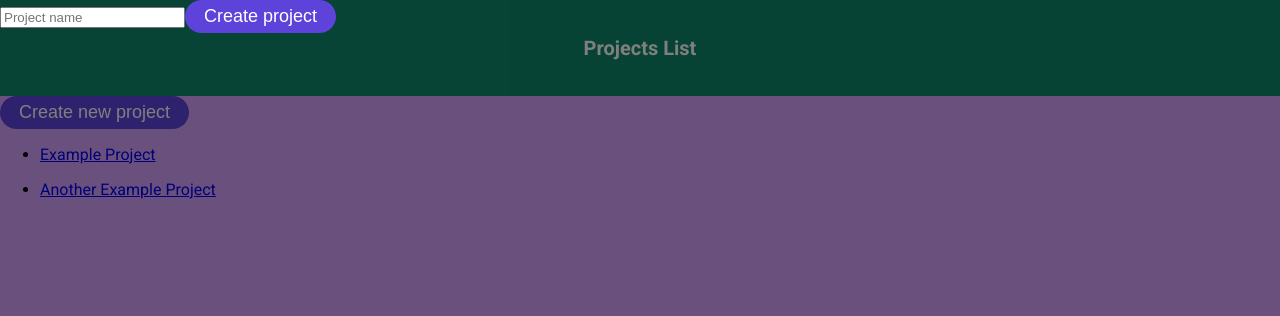
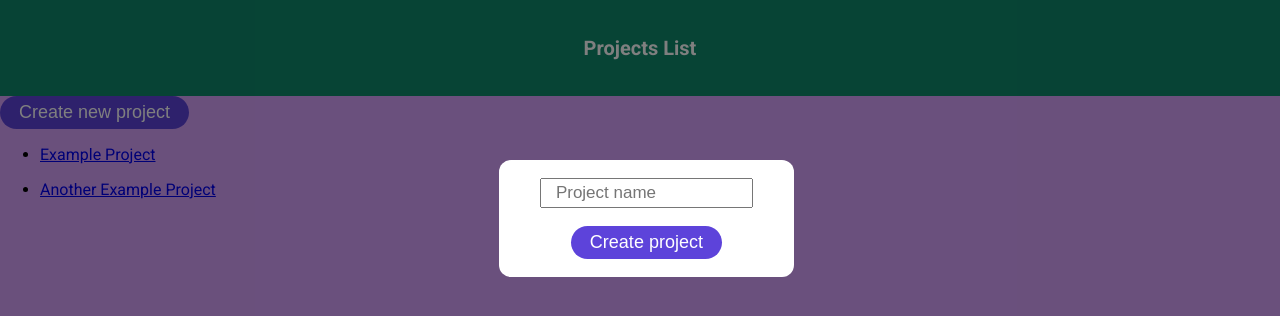
Before and after one commit to Ave-Mari/projects-board, a React (Vite) app: page /projects in a window 1280 px wide. Both pictures are taken after a click on the button "Create new project". Shown: the top 316 px of the page. Built offline with nearby package versions, Linux system fonts and the light colour scheme; a web font is replaced by a local one.

Commit message:
add style to modal

```diff
--- a/src/components/Modal/Modal.scss
+++ b/src/components/Modal/Modal.scss
@@ -6,3 +6,45 @@
     left: 0;
     background: rgba(0, 0, 0, 0.5);
 }
+
+.modal-window {
+    position: absolute;
+    border-radius: 12px;
+  top: 20%;
+  left: 39%;
+  right: 38%;
+  background: #fff;
+}
+
+form {
+    display: flex;
+  flex-direction: column;
+  align-items: center;
+  padding: 18px 0;
+
+  input {
+    margin-bottom: 18px;
+    padding: 5px 14px;
+    font-size: 14px;
+  }
+
+
+}
+
+input::placeholder {
+    font-size: 17px;
+}
+
+.btn-create-project {
+    padding: 6px 19px;
+    font-size: 18px;
+    background: #5d43da;
+    border-radius: 18px;
+    color: #fff;
+    border: none;
+    cursor: pointer;
+
+    &:hover {
+        background: #fbc143;
+    }
+}
```
